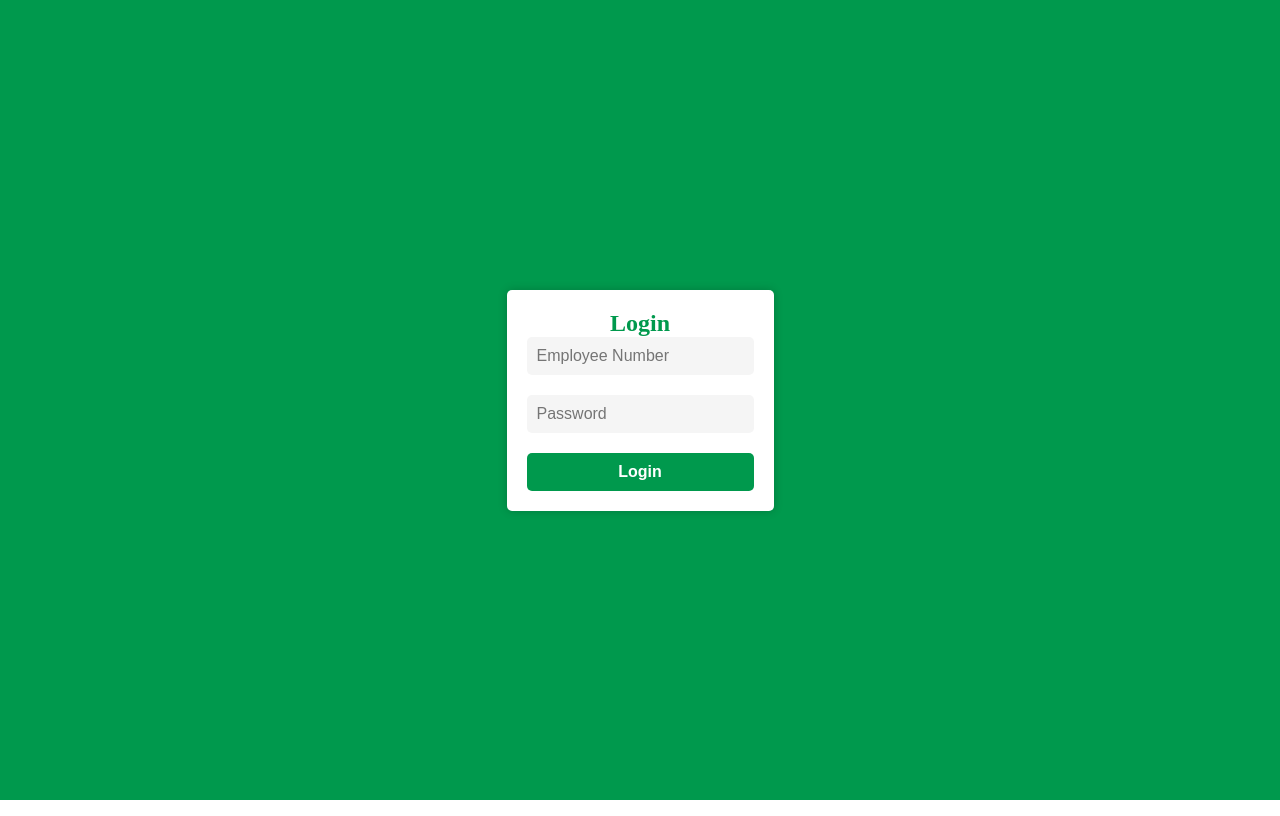
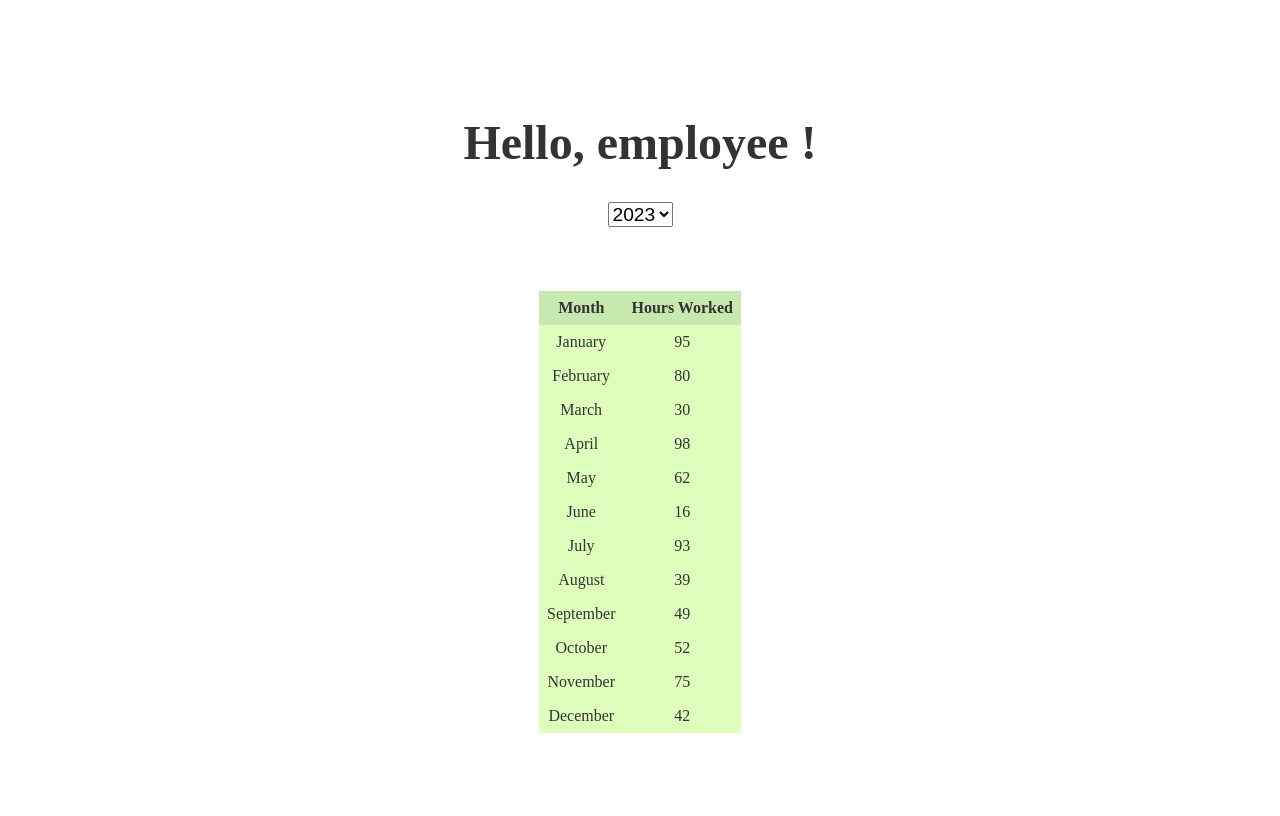
Before and after one commit to khaCey/greenSquareScheduling, a React (Create React App) app: page /dashboard in a window 1280 px wide. Built offline with nearby package versions, Linux system fonts and the light colour scheme.

Commit message:
2 files modified, 2 added, 1 deleted

```diff
--- a/App.tsx
+++ b/App.tsx
@@ -1,14 +1,19 @@
-import * as React from 'react';
-import { useState } from 'react';
-import './style.css';
+import React from 'react';
+import { BrowserRouter as Router, Route, Switch } from 'react-router-dom';
 import Login from './Pages/Login';
-import Clock from './Pages/Clock';
+import Dashboard from './Pages/Dashboard';
+import ClockIn from './Pages/ClockIn'; // updated import
 
-export default function App() {
-  const [activePage, setActivePage] = useState('Login');
+const App = () => {
   return (
-    <div>
-      <Login />
-    </div>
+    <Router>
+      <Switch>
+        <Route exact path="/" component={Login} />
+        <Route path="/dashboard" component={Dashboard} />
+        <Route path="/clockin" component={ClockIn} /> // added route for ClockIn component
+      </Switch>
+    </Router>
   );
-}
+};
+
+export default App;
--- /dev/null
+++ b/Pages/ClockIn.js
@@ -0,0 +1,44 @@
+import React from 'react';
+import { useHistory } from 'react-router-dom';
+import styled from 'styled-components';
+
+const Container = styled.div`
+  display: flex;
+  flex-direction: column;
+  align-items: center;
+  justify-content: center;
+  height: 100vh;
+  background-color: #ddffbb;
+`;
+
+const Button = styled.button`
+  padding: 10px;
+  margin-top: 20px;
+  background-color: #a4bc92;
+  color: white;
+  border: none;
+  border-radius: 5px;
+  cursor: pointer;
+
+  &:hover {
+    background-color: #b3c99c;
+  }
+`;
+
+const ClockIn = () => {
+  const history = useHistory();
+
+  const handleBack = () => {
+    history.push('/dashboard');
+  };
+
+  return (
+    <Container>
+      <h1>Clock In</h1>
+      <Button onClick={handleBack}>Back to Dashboard</Button>
+    </Container>
+  );
+};
+
+
+export default ClockIn;
--- /dev/null
+++ b/Pages/Dashboard.js
@@ -0,0 +1,82 @@
+import React, { useState } from 'react';
+import styled from 'styled-components';
+
+const DashboardContainer = styled.div`
+  display: flex;
+  flex-direction: column;
+  align-items: center;
+  justify-content: center;
+  height: 100vh;
+`;
+
+const Greeting = styled.h1`
+  font-size: 3rem;
+  color: #333;
+  margin-bottom: 2rem;
+`;
+
+const YearSelector = styled.select`
+  font-size: 1.2rem;
+  margin-bottom: 2rem;
+`;
+
+const MonthTable = styled.table`
+  border-collapse: collapse;
+  text-align: center;
+  margin-top: 2rem;
+`;
+
+const MonthTableHeader = styled.th`
+  padding: 0.5rem;
+  background-color: #C7E9B0;
+  color: #333;
+`;
+
+const MonthTableCell = styled.td`
+  padding: 0.5rem;
+  background-color: #DDFFBB;
+  color: #333;
+`;
+
+const Dashboard = ({ employeeNumber }) => {
+  const [year, setYear] = useState(new Date().getFullYear());
+
+  const handleYearChange = (event) => {
+    setYear(parseInt(event.target.value));
+  };
+
+  // For demonstration purposes, the hours worked for each month are randomly generated
+  const hoursWorked = {};
+  for (let i = 0; i < 12; i++) {
+    hoursWorked[i] = Math.floor(Math.random() * 100);
+  }
+
+  return (
+    <DashboardContainer>
+      <Greeting>Hello, employee {employeeNumber}!</Greeting>
+      <YearSelector value={year} onChange={handleYearChange}>
+        <option value={2023}>2023</option>
+        <option value={2022}>2022</option>
+        <option value={2021}>2021</option>
+      </YearSelector>
+      <MonthTable>
+        <thead>
+          <tr>
+            <MonthTableHeader>Month</MonthTableHeader>
+            <MonthTableHeader>Hours Worked</MonthTableHeader>
+          </tr>
+        </thead>
+        <tbody>
+          {[...Array(12).keys()].map((monthIndex) => (
+            <tr key={monthIndex}>
+              <MonthTableCell>{new Date(year, monthIndex).toLocaleString('default', { month: 'long' })}</MonthTableCell>
+              <MonthTableCell>{hoursWorked[monthIndex]}</MonthTableCell>
+            </tr>
+          ))}
+        </tbody>
+      </MonthTable>
+    </DashboardContainer>
+  );
+};
+
+export default Dashboard;
--- a/Pages/Login.js
+++ b/Pages/Login.js
@@ -7,77 +7,77 @@ const LoginContainer = styled.div`
   align-items: center;
   justify-content: center;
   height: 100vh;
-  background-color: #00994D;
+`;
+
+const LogoPlaceholder = styled.div`
+  width: 100%;
+  height: 5rem;
+  background-color: #b3c99c;
 `;
 
 const LoginForm = styled.form`
   display: flex;
   flex-direction: column;
   align-items: center;
-  justify-content: center;
-  padding: 20px;
-  border-radius: 5px;
-  box-shadow: 0 0 10px rgba(0, 0, 0, 0.2);
-  background-color: #ffffff;
+  gap: 1rem;
+  background-color: #c7e9b0;
+  padding: 2rem;
+  border-radius: 8px;
 `;
 
-const FormInput = styled.input`
-  width: 100%;
-  padding: 10px;
-  margin-bottom: 20px;
+const LoginInput = styled.input`
+  padding: 0.5rem;
+  font-size: 1rem;
   border: none;
-  border-radius: 5px;
-  font-size: 16px;
-  background-color: #f5f5f5;
-  &:focus {
-    outline: none;
-  }
+  border-radius: 4px;
+  box-shadow: 0 0 4px rgba(0, 0, 0, 0.2);
+  outline: none;
 `;
 
-const FormButton = styled.button`
-  width: 100%;
-  padding: 10px;
+const LoginButton = styled.button`
+  background-color: #a4bc92;
+  color: white;
+  padding: 0.5rem 1rem;
   border: none;
-  border-radius: 5px;
-  font-size: 16px;
-  font-weight: bold;
-  color: #ffffff;
-  background-color: #00994D;
+  border-radius: 4px;
+  font-size: 1rem;
   cursor: pointer;
 `;
 
-function LoginPage() {
+const Login = ({ isAuthenticated, loginHandler, debugMode }) => {
   const [employeeNumber, setEmployeeNumber] = useState('');
   const [password, setPassword] = useState('');
 
   const handleSubmit = (event) => {
     event.preventDefault();
-    console.log('Employee Number:', employeeNumber);
-    console.log('Password:', password);
+
+    if (debugMode) {
+      loginHandler('', '', true); // pass empty strings and debug mode flag
+    } else {
+      loginHandler(employeeNumber, password, false); // authenticate user normally
+    }
   };
 
   return (
     <LoginContainer>
+      <LogoPlaceholder />
       <LoginForm onSubmit={handleSubmit}>
-        <h2 style={{ color: '#00994D' }}>Login</h2>
-        <FormInput
+        <LoginInput
           type="text"
-          placeholder="Employee Number"
+          placeholder="Employee number"
           value={employeeNumber}
           onChange={(event) => setEmployeeNumber(event.target.value)}
-          required
         />
-        <FormInput
+        <LoginInput
           type="password"
           placeholder="Password"
           value={password}
           onChange={(event) => setPassword(event.target.value)}
-          required
         />
-        <FormButton type="submit">Login</FormButton>
+        <LoginButton type="submit">Login</LoginButton>
       </LoginForm>
     </LoginContainer>
   );
-}
+};
 
-export default LoginPage;
+export default Login;
```
Also changed, not shown: Pages/Clock.js (deleted).
